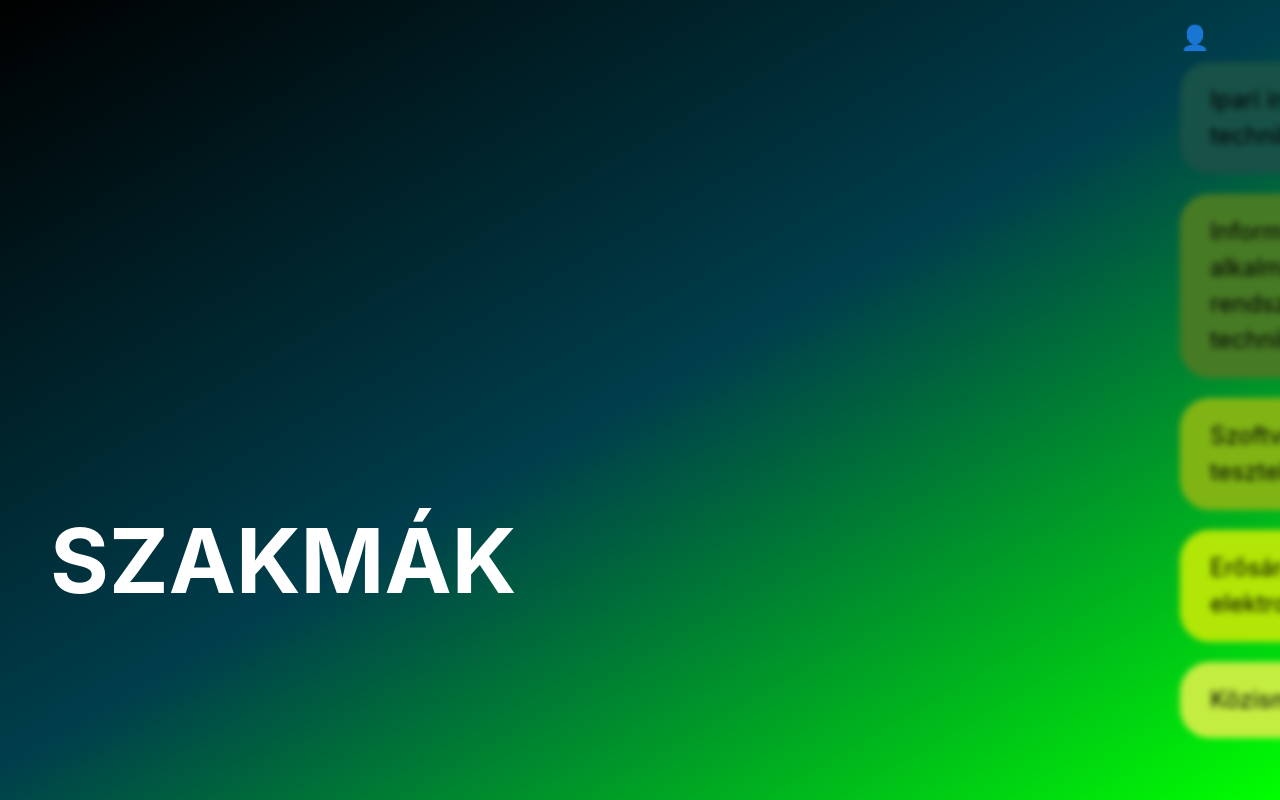
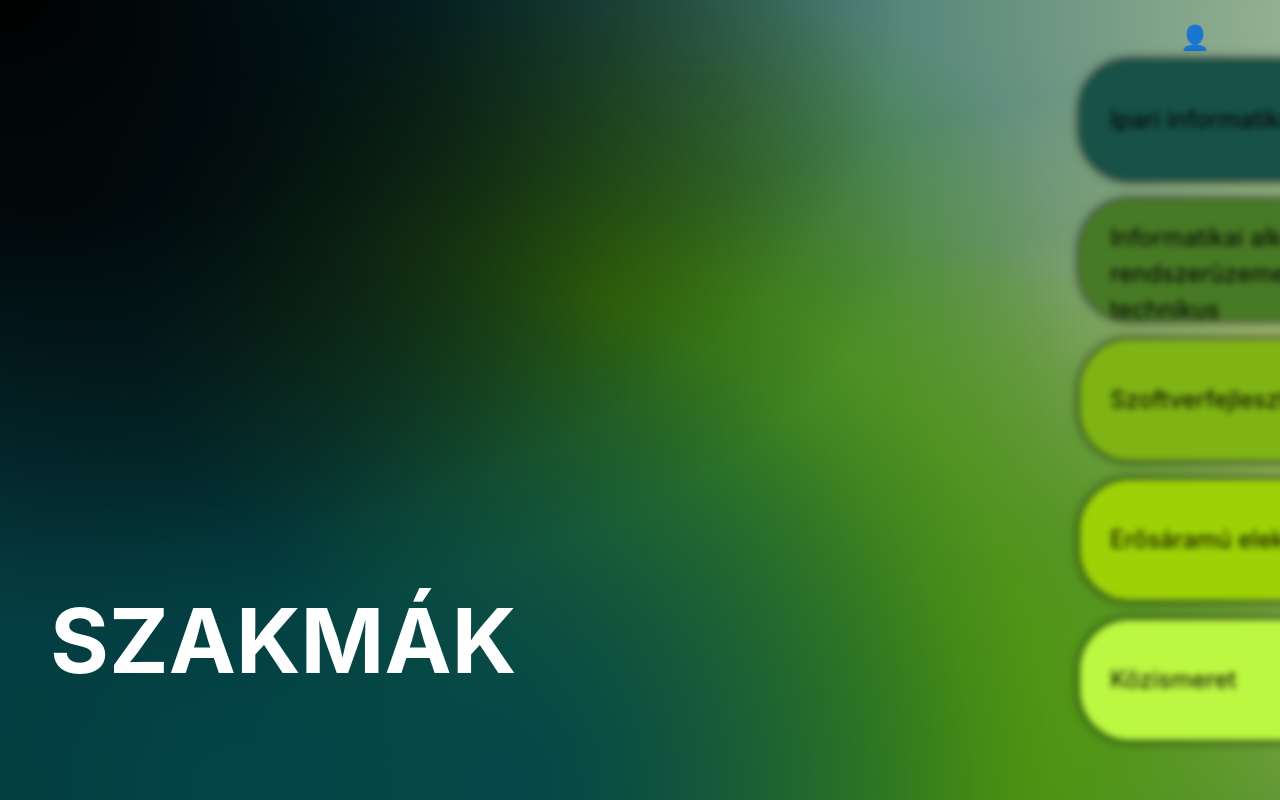
Before and after one commit to Pollak-Projects/SZF1_13_Frontend_CourseController, a Vue app in the folder CourseController/: page /home in a window 1280 px wide. Built offline with nearby package versions, Linux system fonts and the light colour scheme.

Commit message:
home page fixed

```diff
--- a/CourseController/src/views/Home.vue
+++ b/CourseController/src/views/Home.vue
@@ -46,8 +46,8 @@ export default {
         "rgba(23, 81, 71, 1)",
         "rgba(71, 122, 36, 1)",
         "rgba(128, 180, 20, 1)",
-        "rgba(177, 230, 6, 1)",
-        "rgba(196, 237, 65, 1)"
+        "rgba(158, 210, 6, 1)",
+        "rgba(188, 247, 65, 1)"
       ],
       highlightedColors: [
       "rgba(23, 81, 71, 1)",
@@ -95,7 +95,22 @@ body {
 }
 .home-page {
   height: 100vh;
-  background: linear-gradient(150deg, black, #003e4c, #00ff00);
+  --_mesh-gradient-blur: 100px;
+  --_mesh-gradient-blend-mode: normal;
+
+  background: radial-gradient(
+  at 0% 0%, #000000 0px, transparent 50%),
+   radial-gradient(at 3.5474581251836614% 25.18757982120051%, #000000c0 0px, transparent 50%),
+   radial-gradient(at 39.054951513370554% 97.9845146871009%, #034749 0px, transparent 50%),
+   radial-gradient(at 19.054951513370554% 97.9845146871009%, #034749 0px, transparent 50%),
+   radial-gradient(at 47.71672054069938% 38.11222860791827%, #4c9608 0px, transparent 50%),
+   radial-gradient(at 67.71672054069938% 98.11222860791827%, #4c9608 0px, transparent 50%),
+   radial-gradient(at 63.052600646488386% 92.55667305236271%, #4c9608 0px, transparent 50%),
+   radial-gradient(at 153.052600646488386% 42.55667305236271%, #ebe95cb7 0px, transparent 50%),
+   radial-gradient(at 113.052600646488386% 82.55667305236271%, #ebe95cb7 0px, transparent 50%),
+   radial-gradient(at 113.052600646488386% 2.55667305236271%, #f0efb1b7 0px, transparent 50%),
+   radial-gradient(at 26.191007934175726% 100%, #000000 0px, transparent 50%) #09525f;
+  mix-blend-mode: var(--_mesh-gradient-blend-mode);
   color: white;
   padding: 0 50px;
   position: relative;
@@ -143,7 +158,7 @@ body {
   font-weight: bold;
   position: absolute;
   left: 50px;
-  top: 70%;
+  top: 80dvh;
   transform: translateY(-50%);
 }
 .szakmak-listaja {
@@ -158,18 +173,21 @@ body {
 .szakma-gomb {
   color: rgb(0, 0, 0);
   padding: 20px 30px;
-  border-radius: 30px 0px 0px 30px;
+  border-radius: 50px 0px 0px 50px;
+  height: 120px;
   font-size: 24px;
   border: none;
   cursor: pointer;
   transition: all 0.4s ease;
-  width: 300px;
+  width: 400px;
   text-align: left;
   filter: blur(3px);
   transform: translateX(50px);
+  box-shadow: 0px 0px 10px 0px #000000;
 }
 .szakma-gomb.kiemelt {
   transform: translateX(-150px);
   filter: blur(0);
+  box-shadow: 0px 0px 25px 1px #000000;
 }
 </style>
```
